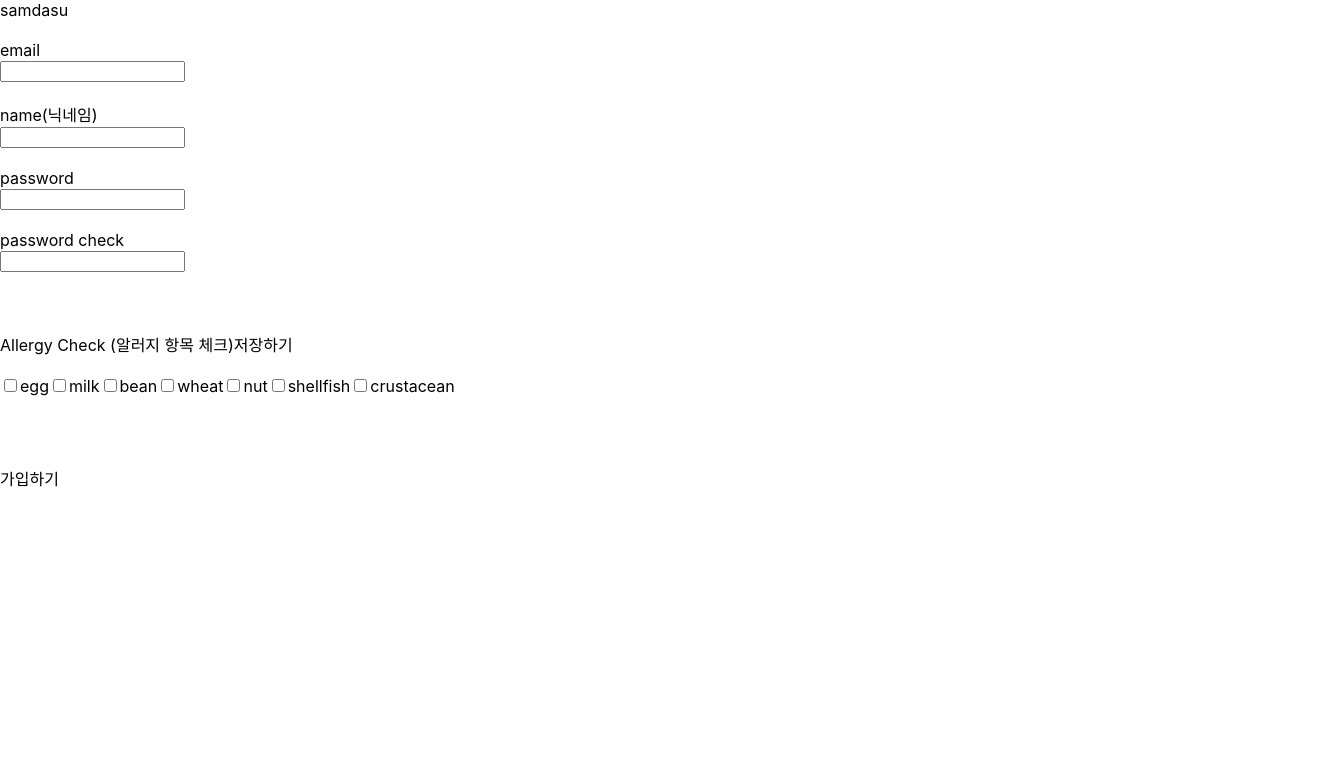
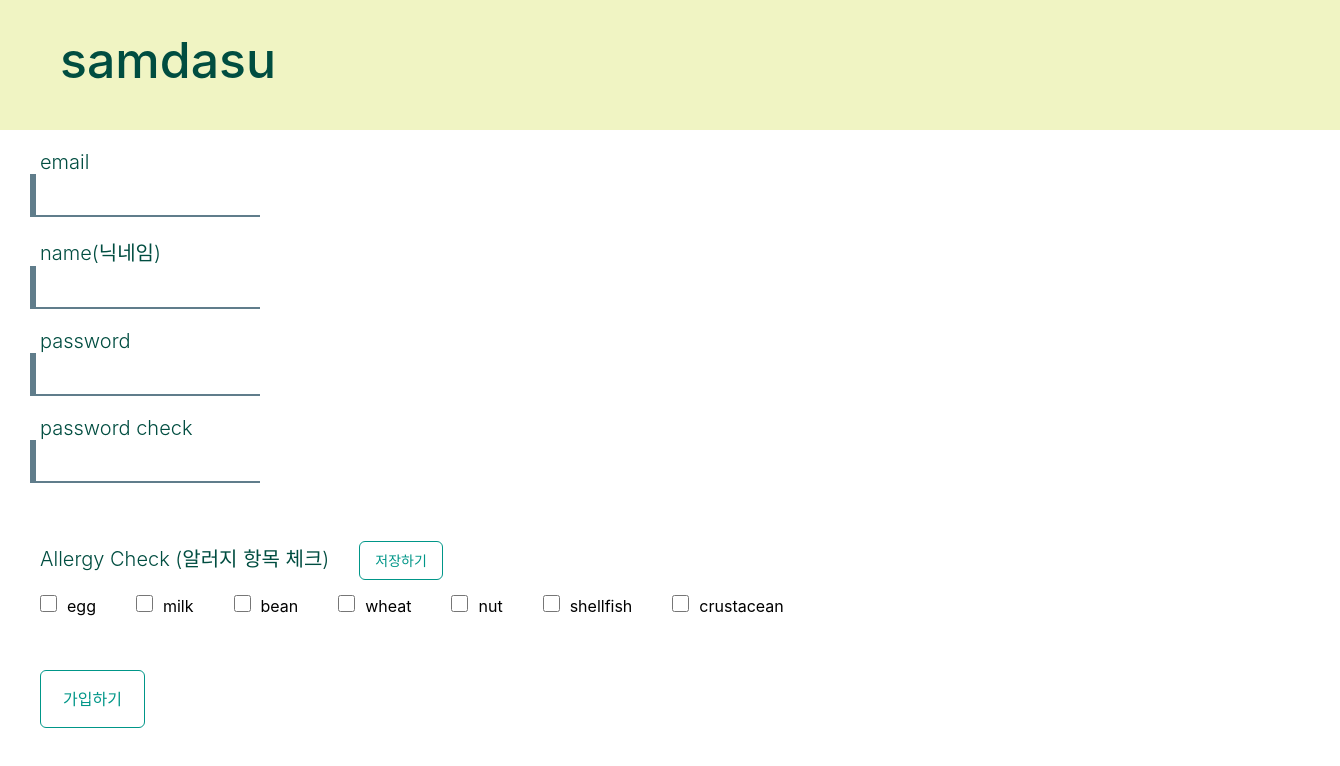
Before and after one commit to baeksoojin/Samdasu, a React (Create React App) app in the folder frontend/: page /Signup in a window 1280 px wide. Shown: the top 766 px of the page, 1340 px wide, since content can reach past the window. Built offline with nearby package versions, Linux system fonts and the light colour scheme.

Commit message:
Design : main page, sign-up, sign-in, Camera page 화면 디자인 (CSS)

```diff
--- /dev/null
+++ b/frontend/src/components/Camera.css
@@ -0,0 +1,3 @@
+.camera{
+
+}
--- a/frontend/src/components/Camera.js
+++ b/frontend/src/components/Camera.js
@@ -133,15 +133,18 @@ function Camera(){
 
     return(
         <div className="camera">
+            <div className = "TopBar">
+                <labe1>samdasu</labe1>
+            </div><br/>
             <div className="video">
             <video ref={videoRef}></video>
-            <button className="button" onClick={takePhoto}>Click</button>
+            <button className="button3" onClick={takePhoto}>Click</button>
             </div>
             <div className = {"photo" + (hasPhoto ? 'hasPhoto' : '')}>
 
               <canvas ref={photoRef}></canvas>
-              < button className="button" onClick={putData}>submit</button>
-              <p>{Text}의 성분이 들어있습니다. </p>
+              < button className="button3" onClick={putData}>submit</button>
+              <p className="label2">{Text}의 성분이 들어있습니다. </p>
 
             </div>
 
--- /dev/null
+++ b/frontend/src/components/Homepage.css
@@ -0,0 +1,86 @@
+.homepage{
+    display: "inline-block";
+    width: 100%;
+    height: 500px;
+    vertical-align: middle;
+    position: relative;
+    z-index: 1;
+    /*background-color: #b2dfdb;    배경 이미지가 열리지 않을 경우를 대비 */
+}
+
+/*배경 이미지 흐리게*/
+.homepage::after{
+    display: "inline-block";
+    width: 100%;
+    height: 500px;
+    vertical-align: middle;
+    content: "";
+    background-image: url('https://dimg.donga.com/ugc/CDB/WEEKLY/Article/5b/c9/6b/87/5bc96b870cded2738de6.jpg');
+    opacity: 0.6;
+    position: absolute;
+    top:0;
+    left:0;
+    z-index: -1;
+}
+
+.Sign{
+    float: right;
+    margin-top: 50px;
+    margin-right: 60px;
+}
+
+.button1{
+    color: #009688;
+    background-color: rgba(0,0,0,0);
+    border: 1px solid #009688;
+    padding: 5px;
+    margin-right: 10px;  /* 버튼 사이 간격 */
+    padding: 14px 18px;
+    font-size: 14px;
+    border-radius: 6px;
+}
+
+.button2{
+    color: #009688;
+    background-color: rgba(0,0,0,0);
+    border: 1.5px solid #009688;
+    padding: 18px 30px;
+    font-size: 22px;
+    border-radius: 6px;
+    margin-top: 100px;
+}
+
+/*버튼 위에 마우스 올렸을 때 색 변환*/
+.button1:hover{
+    color:white;
+    background-color: #00796b;
+}
+
+.button2:hover{
+    color:white;
+    background-color: #00796b;
+}
+
+.main{
+    color: #004d40;
+    float: right;
+    margin-top: 100px;
+    text-align: center;
+    font-weight: 550;
+    font-size: 32px;
+}
+
+/*
+문구 두 줄 크기 다르게 하기
+
+.main.title{
+    font-weight: 700;
+    font-size: 800;
+}
+*/
+
+.OCR{
+    float: left;
+    margin-top:120px;
+    margin-left: 150px;
+ }
--- a/frontend/src/components/Homepage.js
+++ b/frontend/src/components/Homepage.js
@@ -1,6 +1,7 @@
 import React from "react";
 import { useNavigate } from "react-router-dom";
 import Logout from "./logout";
+import "./Homepage.css";
 
 const Homepage = () => {
   let navigate = useNavigate();
@@ -31,22 +32,21 @@ const Homepage = () => {
 
 
 
-
   return (
     <div className="homepage">
 
 
         <div className="Sign">
-            <button className="button" onClick={SignIn}>로그인</button>
-            <button className="button" onClick={SignUp}>회원가입</button>
-            <button className="button" onClick={Logout_}>로그아웃</button>
+            <button1 className="button1" onClick={SignUp}>회원가입</button1>
+            <button1 className="button1" onClick={SignIn}>로그인</button1>
+            <button1 className="button1" onClick={Logout_}>로그아웃</button1>
         </div>
         <div className="main">
-          <p>Welcome to "samdasu"</p>
+          <p className>Welcome to "samdasu"</p>
           <p>OCR을 활용해 음식속 알레르기 유발성분을 체크합니다.</p>
         </div>
         <div className="OCR">
-            <button className="button" onClick={ocr}>Camera</button>
+            <button2 className="button2" onClick={ocr}>Camera</button2>
 
         </div>
 
--- /dev/null
+++ b/frontend/src/components/signin.css
@@ -0,0 +1,5 @@
+.label2{
+    margin-left: 35px;
+    color: #006064;
+    font-size: large;
+}
--- a/frontend/src/components/signin.js
+++ b/frontend/src/components/signin.js
@@ -2,8 +2,8 @@ import React, { useState, useRef, useEffect } from "react";
 import axios from "axios";
 import axiosInstance from "../axios";
 import { useNavigate } from 'react-router-dom';
+import "./signin.css";
 axios.defaults.withCredentials = true;
-
 
 const Signin = () => {
 
@@ -70,22 +70,25 @@ const Signin = () => {
 
     return (
     <div className="signip">
+         <div className = "TopBar">
+                <labe1>samdasu</labe1>
+            </div><br/>
             <div>
-                <label >email</label><br/>
-                <input name="user-id" value={email} required onChange={onChangeEmail} />
-            </div>
+                <label className="label" >email</label><br/>
+                <input className="user" name="user-id" value={email} required onChange={onChangeEmail} />
+            </div><br/>
             <div>
-                <label >비밀번호</label><br/>
-                <input name="user-password" type="password" value={password} required onChange={onChangePassword} />
-            </div>
+                <label className="label" >password</label><br/>
+                <input className="user" name="user-password" type="password" value={password} required onChange={onChangePassword} />
+            </div><br/>
 
             <div style={{marginTop:10}}>
-                <button type="primary" onClick={onSubmit}>로그인하기</button>
-                <button type="primary" onClick={Homepage}>홈으로</button>
-            </div>
+                <button className="button3" type="primary" onClick={onSubmit}>로그인하기</button>
+                <button className="button3" type="primary" onClick={Homepage}>홈으로</button>
+            </div><br/><br/>
             <div style={{marginTop:10}}>
-                <p>아직 계정이 없으신가요?</p>
-                <button type="primary" onClick={Signup}>회원가입</button>
+                <p className="label2">아직 계정이 없으신가요?</p>
+                <button className="button3" type="primary" onClick={Signup}>회원가입</button>
             </div>
         </div>
     );
--- /dev/null
+++ b/frontend/src/components/signup.css
@@ -0,0 +1,90 @@
+.signup{
+
+}
+
+.TopBar{
+    width: 100%;
+    height: 130px;
+    background-color: #f0f4c3;
+    font-weight: 500;
+    font-size: 50px;
+    color: #004d40;
+    padding-left: 60px;
+    line-height: 120px;
+}
+
+.input{
+
+}
+
+.label{
+    margin-left: 40px;
+    color: #004d40;
+    text-align: center;
+    font-weight:300;    /*영어만 적용?*/
+    font-size: 20px;
+
+}
+
+.user{
+    border-color: #607d8b;
+    border-style: solid;
+    border-width: 0 0 2px 6px; /*아래, 왼쪽 선 굵기*/
+    padding: 12px;  /*칸의 높이*/
+    word-break: break-all;
+    margin-left: 30px;
+    color: #607d8b;
+    font-size: 15px;
+    width: 200px;
+
+}
+
+.form{
+
+}
+
+.checkbox{
+    display: inline-block;
+    width: 17px;
+    height: 17px;
+    cursor: pointer;
+    border-radius: 3px;
+    margin-left: 40px;
+    margin-right: 10px;
+}
+
+.button3{
+    color: #009688;
+    background-color: rgba(0,0,0,0);
+    border: 1px solid #009688;
+    padding: 5px;
+    margin-left: 30px;  /* 버튼 사이 간격 */
+    padding: 10px 15px;
+    font-size: 14px;
+    border-radius: 6px;
+
+}
+
+/*버튼 위에 마우스 올렸을 때 색 변환*/
+.button3:hover{
+    color:white;
+    background-color: #00796b;
+}
+
+.button4{
+    color: #009688;
+    background-color: rgba(0,0,0,0);
+    border: 1px solid #009688;
+    padding: 5px;
+    margin-left: 40px;  /* 버튼 사이 간격 */
+    padding: 18px 22px;
+    font-size: 16px;
+    border-radius: 6px;
+
+}
+
+/*버튼 위에 마우스 올렸을 때 색 변환*/
+.button4:hover{
+    color:white;
+    background-color: #00796b;
+}
--- a/frontend/src/components/signup.js
+++ b/frontend/src/components/signup.js
@@ -1,6 +1,7 @@
 import React, { useState, useRef, useEffect } from "react";
 import axios from "axios";
 import { useNavigate } from "react-router-dom";
+import "./signup.css";
 
 const Signup = () => {
 
```
Also changed, not shown: 1 other file (tests, documents, lock files or other folders).
